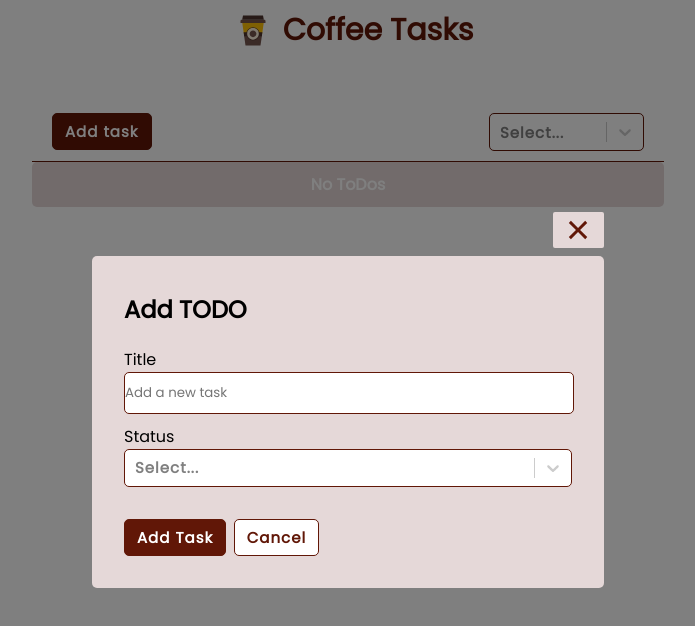
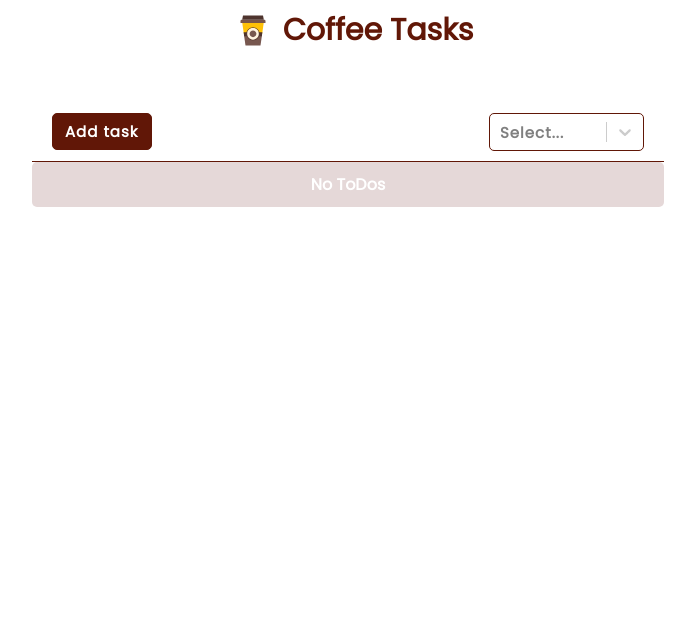
Before and after one commit to SauveJeanLuc/coffee-tasks, a React (Vite) app: page / in a window 1280 px wide. Shown: the top 626 px of the page, without its empty margins (292-987 px from the left). Built offline with nearby package versions, Linux system fonts and the light colour scheme.

Commit message:
fix:close popup

```diff
--- a/src/App.jsx
+++ b/src/App.jsx
@@ -21,7 +21,7 @@ function App() {
       <div style={divStyles}>
         <Nav />
         <ToDoContainer />
-        <PopUp />
+
       </div>
     </>
   );
--- a/src/components/Nav.jsx
+++ b/src/components/Nav.jsx
@@ -1,8 +1,12 @@
-import React from "react";
+import React, { useState } from "react";
 import Button from "./atomic/Button";
 import SelectButton from "./atomic/SelectButton";
+import PopUp from "./PopUp";
 
 export default function Nav() {
+
+  const [popUpvisible, setPopUpvisible] = useState(false)
+
   const navStyles = {
     display: "flex",
     justifyContent: "space-between",
@@ -11,10 +15,17 @@ export default function Nav() {
     borderBottom: "1px solid #611707",
   };
 
+  const handlePopUpOpen = (e) => {
+    setPopUpvisible(true)
+  }
+
   return (
     <div className="nav" style={navStyles}>
-      <Button margin={"0em"} title={"Add task"} />
+      <Button
+      clickHandler={handlePopUpOpen}
+      margin={"0em"} title={"Add task"} />
       <SelectButton width={"155px"} />
+      <PopUp visible={popUpvisible} trigger={setPopUpvisible}/>
     </div>
   );
 }
--- a/src/components/PopUp.jsx
+++ b/src/components/PopUp.jsx
@@ -4,7 +4,9 @@ import Input from "./atomic/Input";
 import Button from "./atomic/Button";
 import multiply from "../assets/multiply.svg";
 
-export default function PopUp() {
+
+
+export default function PopUp(props) {
   const [prevTasks, setPrevTasks] = useState(
     JSON.parse(localStorage.getItem("tasks")) ?? []
   );
@@ -24,6 +26,11 @@ export default function PopUp() {
     setCurrentTask(e.target.value);
   };
 
+  const handleClosePupUp = (e) => {
+    props.trigger(false)
+  }
+
+
   const addTask = () => {
     if (status == "" || currentTask == "") {
       alert("both Title and status are mandatory !");
@@ -38,7 +45,8 @@ export default function PopUp() {
     }
   };
 
-  const popUpContainerStyles = {
+  var popUpContainerStyles = {
+    visibility: `${props.visible ? "visible" : "hidden"}`,
     position: "absolute",
     top: "0",
     left: "0",
@@ -79,6 +87,7 @@ export default function PopUp() {
     display: "flex",
     justifyContent: "center",
     marginLeft: "auto",
+    cursor: "pointer",
   };
 
   const closeLogoStyles = {
@@ -89,7 +98,9 @@ export default function PopUp() {
     <div style={popUpContainerStyles}>
       <div style={popUpSizer}>
         <div style={closeContainerStyles}>
-          <img src={multiply} style={closeLogoStyles} alt="logo" />
+          <img
+          onClick={handleClosePupUp}
+          src={multiply} style={closeLogoStyles} alt="logo" />
         </div>
         <div style={popUpStyles}>
           <h2>Add TODO</h2>
@@ -106,6 +117,7 @@ export default function PopUp() {
               title={"Add Task"}
             />
             <Button
+              clickHandler={handleClosePupUp}
               margin={"0em 0.5em 0em 0em"}
               title={"Cancel"}
               isColorFlipped={true}
--- a/src/components/atomic/Button.jsx
+++ b/src/components/atomic/Button.jsx
@@ -10,6 +10,7 @@ export default function Button({
   const [hover, setHover] = useState(false);
 
   const button = {
+    cursor: 'pointer',
     backgroundColor: isColorFlipped ? '#fff' : '#611707',
     color: isColorFlipped? '#611707' : '#fff',
     padding: '6px 12px',
--- a/src/components/atomic/Input.jsx
+++ b/src/components/atomic/Input.jsx
@@ -20,7 +20,7 @@ export default function Input({ onChangeHandler }) {
         onChange={onChangeHandler}
         type="text"
         style={inputStyles}
-        placeholder="Add a new task"
+        placeholder=" Add a new task"
       />
     </div>
   );
```
